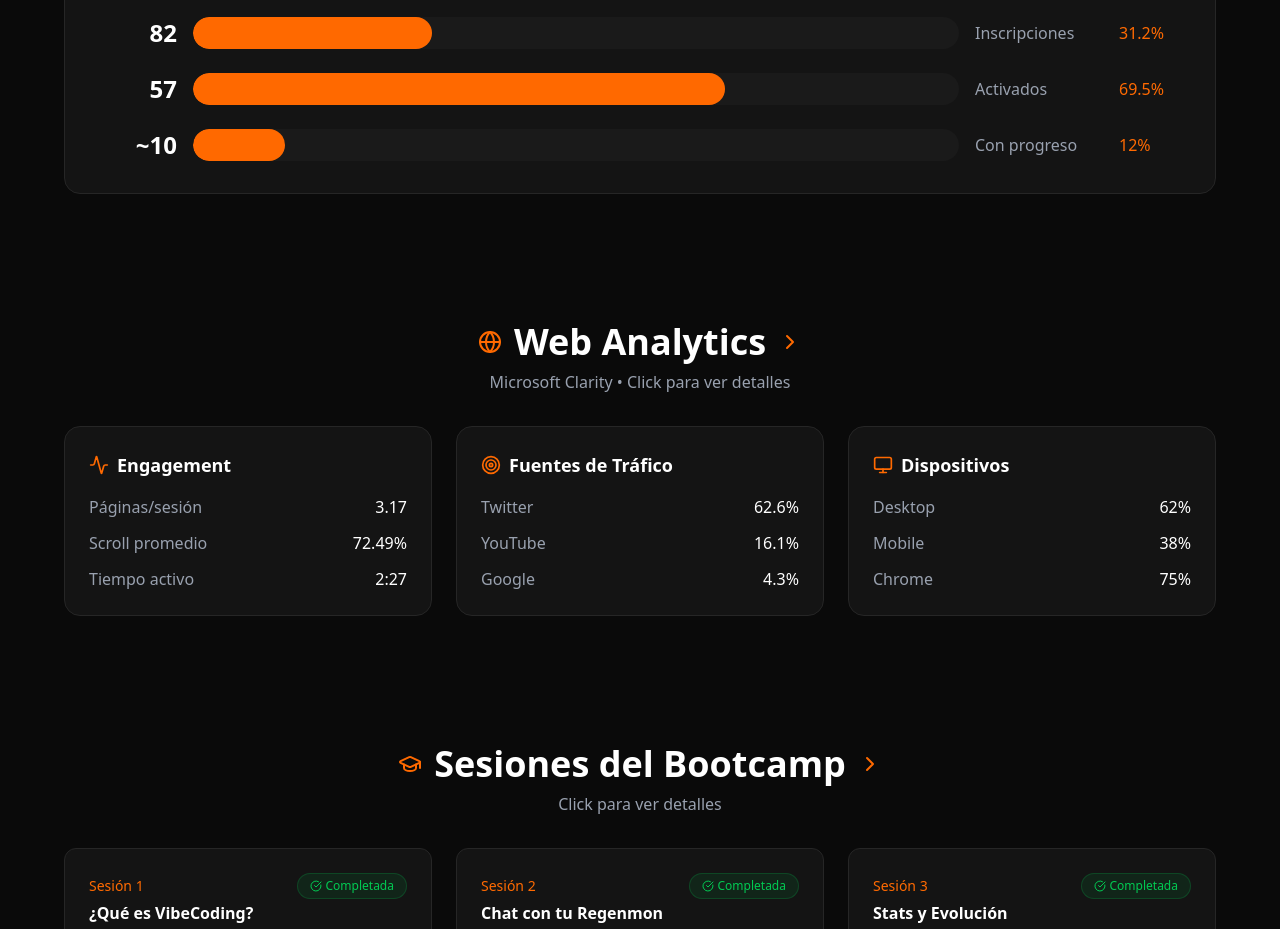
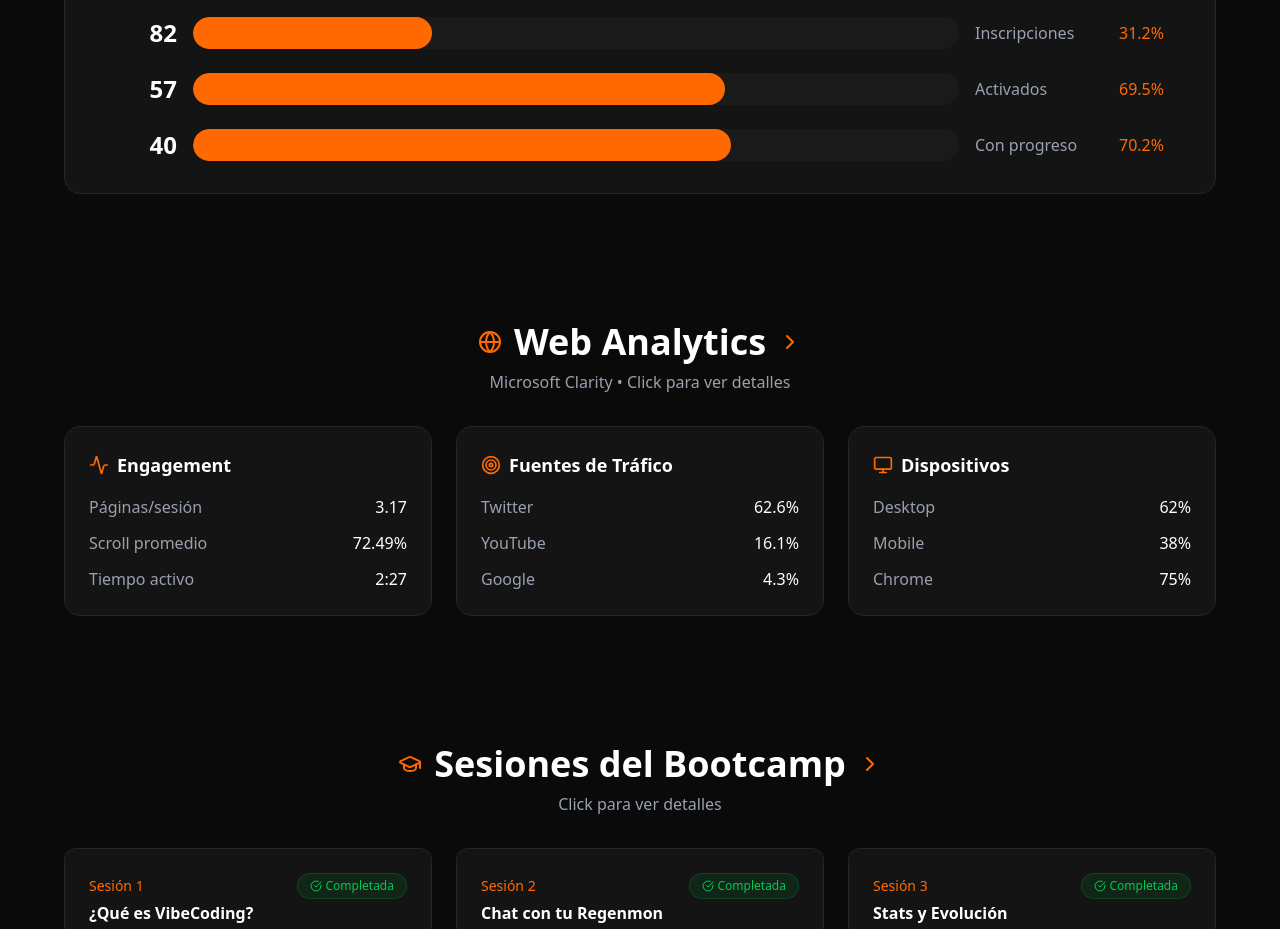
Before and after one commit to fruteroclub/reporte-vibecoding, a Next.js app: page / in a window 1280 px wide. Shown: the part 880-1809 px from the top of the page. Built offline with nearby package versions, Linux system fonts and the light colour scheme.

Commit message:
fix: update funnel - 40 con progreso (70.2%)

```diff
--- a/src/app/page.tsx
+++ b/src/app/page.tsx
@@ -59,7 +59,7 @@
               <FunnelStep number="263" label="Usuarios únicos" percentage="40.4%" />
               <FunnelStep number="82" label="Inscripciones" percentage="31.2%" />
               <FunnelStep number="57" label="Activados" percentage="69.5%" />
-              <FunnelStep number="~10" label="Con progreso" percentage="12%" />
+              <FunnelStep number="40" label="Con progreso" percentage="70.2%" />
             </div>
           </div>
         </div>
```
